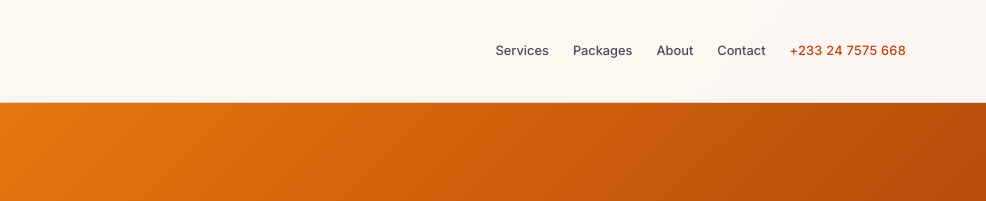
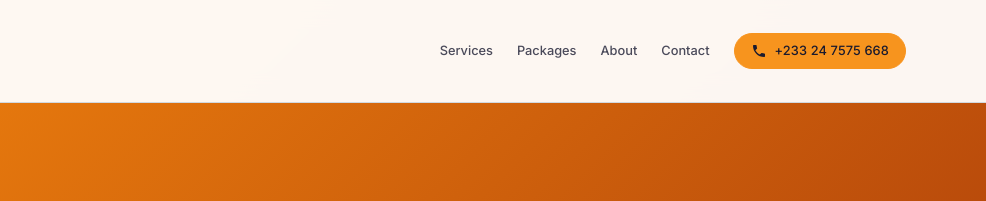
Before and after one commit to blakrisemarketing-spec/lab-access-ghana, a plain HTML site: page index.html in a window 1280 px wide. Shown: the top 201 px of the page, 294-1280 px from the left. Drawn offline with Linux system fonts and the light colour scheme.

Commit message:
Make header phone number a call button
Convert the navbar phone link into an orange pill button with a phone
icon (overriding .navbar__nav a defaults for correct colour/hover).
Rename stylesheet (styles.20260602c.css) to bust the CDN cache.

Co-Authored-By: Claude Opus 4.8 (1M context) <noreply@anthropic.com>

```diff
--- a/css/styles.20260602b.css
+++ b/css/styles.20260602c.css
@@ -216,11 +216,22 @@ p:last-child { margin-bottom: 0; }
   text-decoration: none;
 }
 
-.navbar__phone {
-  font-family: var(--font-mono);
-  font-size: var(--text-xs);
-  letter-spacing: 0.02em;
-  color: var(--color-accent) !important;
+/* Header call-to-action button (overrides .navbar__nav a defaults) */
+.navbar__nav a.navbar__call {
+  color: #1a1a2e;
+  letter-spacing: 0.01em;
+}
+
+.navbar__nav a.navbar__call:hover {
+  color: #1a1a2e;
+  background: #E8710A;
+  text-decoration: none;
+}
+
+.navbar__call svg {
+  width: 16px;
+  height: 16px;
+  flex-shrink: 0;
 }
 
 .navbar__toggle {
--- a/index.html
+++ b/index.html
@@ -11,7 +11,7 @@
   <link href="https://fonts.googleapis.com/css2?family=Inter:wght@400;500;600;700&display=swap" rel="stylesheet">
 
   <link rel="stylesheet" href="css/tokens.css">
-  <link rel="stylesheet" href="css/styles.20260602b.css">
+  <link rel="stylesheet" href="css/styles.20260602c.css">
 
   <link rel="icon" href="images/lab-access-logo.webp" type="image/webp">
   <link rel="apple-touch-icon" href="images/lab-access-logo.webp">
@@ -30,7 +30,10 @@
         <a href="#packages">Packages</a>
         <a href="#about">About</a>
         <a href="#contact">Contact</a>
-        <a href="tel:+233247575668" class="navbar__phone">+233 24 7575 668</a>
+        <a href="tel:+233247575668" class="btn btn--primary btn--small navbar__call">
+          <svg viewBox="0 0 24 24" fill="currentColor" aria-hidden="true"><path d="M6.6 10.8c1.4 2.8 3.8 5.1 6.6 6.6l2.2-2.2c.3-.3.7-.4 1-.2 1.1.4 2.3.6 3.6.6.6 0 1 .4 1 1V20c0 .6-.4 1-1 1C10.6 21 3 13.4 3 4c0-.6.4-1 1-1h3.5c.6 0 1 .4 1 1 0 1.2.2 2.4.6 3.6.1.4 0 .8-.3 1l-2.2 2.2z"/></svg>
+          +233 24 7575 668
+        </a>
       </nav>
 
       <button class="navbar__toggle" aria-label="Open menu" aria-expanded="false" aria-controls="mobile-menu">
```
